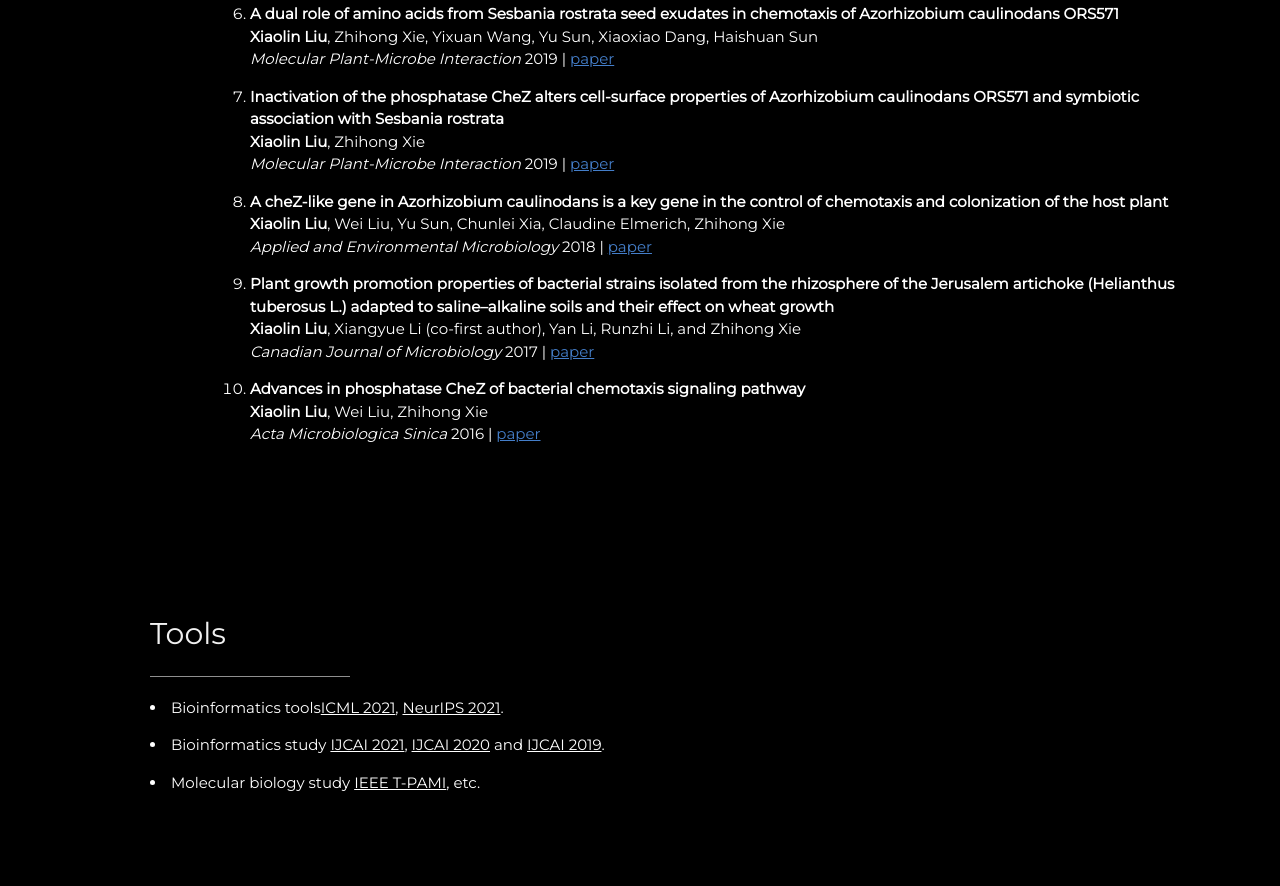
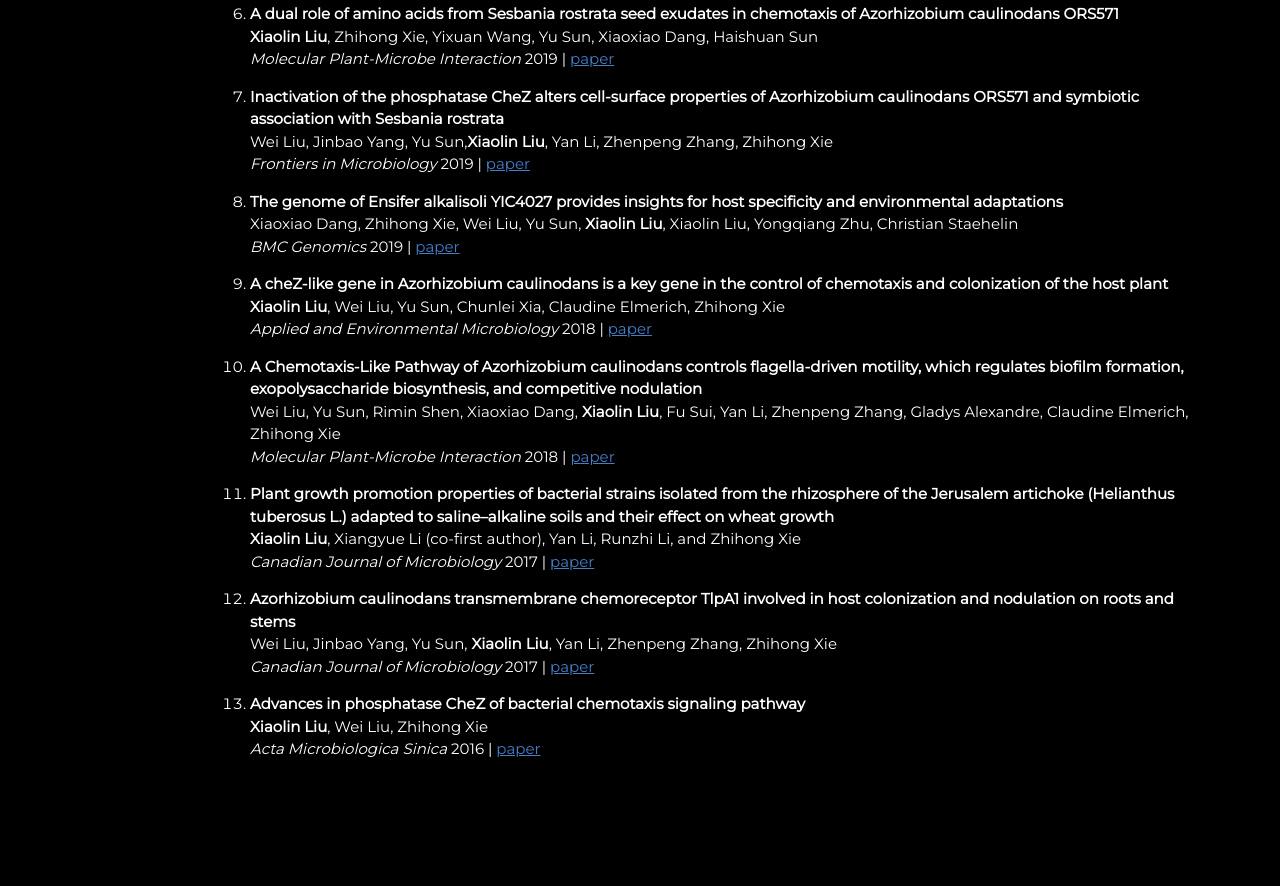
Before and after one commit to chemotaxisliu/chemotaxisliu, a plain HTML site: page index.html in a window 1280 px wide. Shown: the part 2332-3218 px from the top of the page. Drawn offline with nearby package versions, Linux system fonts and the light colour scheme.

Commit message:
Update index.html

```diff
--- a/index.html
+++ b/index.html
@@ -193,9 +193,17 @@
          <p>
       <li><strong>Inactivation of the phosphatase CheZ alters cell-surface properties of Azorhizobium caulinodans ORS571 and symbiotic association with Sesbania rostrata</strong>
       <br>
- <strong>Xiaolin Liu</strong>, Zhihong Xie
+ Wei Liu, Jinbao Yang, Yu Sun,<strong>Xiaolin Liu</strong>, Yan Li, Zhenpeng Zhang, Zhihong Xie
       <br>
-      <em>Molecular Plant-Microbe Interaction</em> 2019 | <a style="color: #447ec9" href="https://apsjournals.apsnet.org/doi/10.1094/MPMI-05-19-0143-R">paper</a>
+      <em>Frontiers in Microbiology</em> 2019 | <a style="color: #447ec9" href="https://www.frontiersin.org/articles/10.3389/fmicb.2017.01327/full">paper</a>
+      </p>
+
+               <p>
+      <li><strong>The genome of Ensifer alkalisoli YIC4027 provides insights for host specificity and environmental adaptations</strong>
+      <br>
+Xiaoxiao Dang, Zhihong Xie, Wei Liu, Yu Sun, <strong>Xiaolin Liu</strong>, Xiaolin Liu, Yongqiang Zhu, Christian Staehelin
+      <br>
+      <em>BMC Genomics</em> 2019 | <a style="color: #447ec9" href="https://bmcgenomics.biomedcentral.com/articles/10.1186/s12864-019-6004-7">paper</a>
       </p>
 
           <p>
@@ -204,6 +212,14 @@
  <strong>Xiaolin Liu</strong>, Wei Liu, Yu Sun, Chunlei Xia, Claudine Elmerich, Zhihong Xie
       <br>
       <em>Applied and Environmental Microbiology</em> 2018 | <a style="color: #447ec9" href="https://journals.asm.org/doi/full/10.1128/AEM.01827-17">paper</a>
+      </p>
+
+          <p>
+      <li><strong>A Chemotaxis-Like Pathway of Azorhizobium caulinodans controls flagella-driven motility, which regulates biofilm formation, exopolysaccharide biosynthesis, and competitive nodulation</strong>
+      <br>
+ Wei Liu, Yu Sun, Rimin Shen, Xiaoxiao Dang, <strong>Xiaolin Liu</strong>, Fu Sui, Yan Li, Zhenpeng Zhang, Gladys Alexandre, Claudine Elmerich, Zhihong Xie
+      <br>
+      <em>Molecular Plant-Microbe Interaction</em> 2018 | <a style="color: #447ec9" href="https://apsjournals.apsnet.org/doi/10.1094/MPMI-12-17-0290-R">paper</a>
       </p>
 
 
@@ -215,6 +231,13 @@
       <em>Canadian Journal of Microbiology</em> 2017 | <a style="color: #447ec9" href="https://cdnsciencepub.com/doi/10.1139/cjm-2016-0511">paper</a>
       </p>
 
+                       <p>
+      <li><strong>Azorhizobium caulinodans transmembrane chemoreceptor TlpA1 involved in host colonization and nodulation on roots and stems</strong>
+      <br>
+Wei Liu, Jinbao Yang, Yu Sun, <strong>Xiaolin Liu</strong>, Yan Li, Zhenpeng Zhang, Zhihong Xie
+      <br>
+      <em>Canadian Journal of Microbiology</em> 2017 | <a style="color: #447ec9" href="https://www.frontiersin.org/articles/10.3389/fmicb.2017.01327/full">paper</a>
+      </p>
 
                     <p>
       <li><strong>Advances in phosphatase CheZ of bacterial chemotaxis signaling pathway</strong>
```
